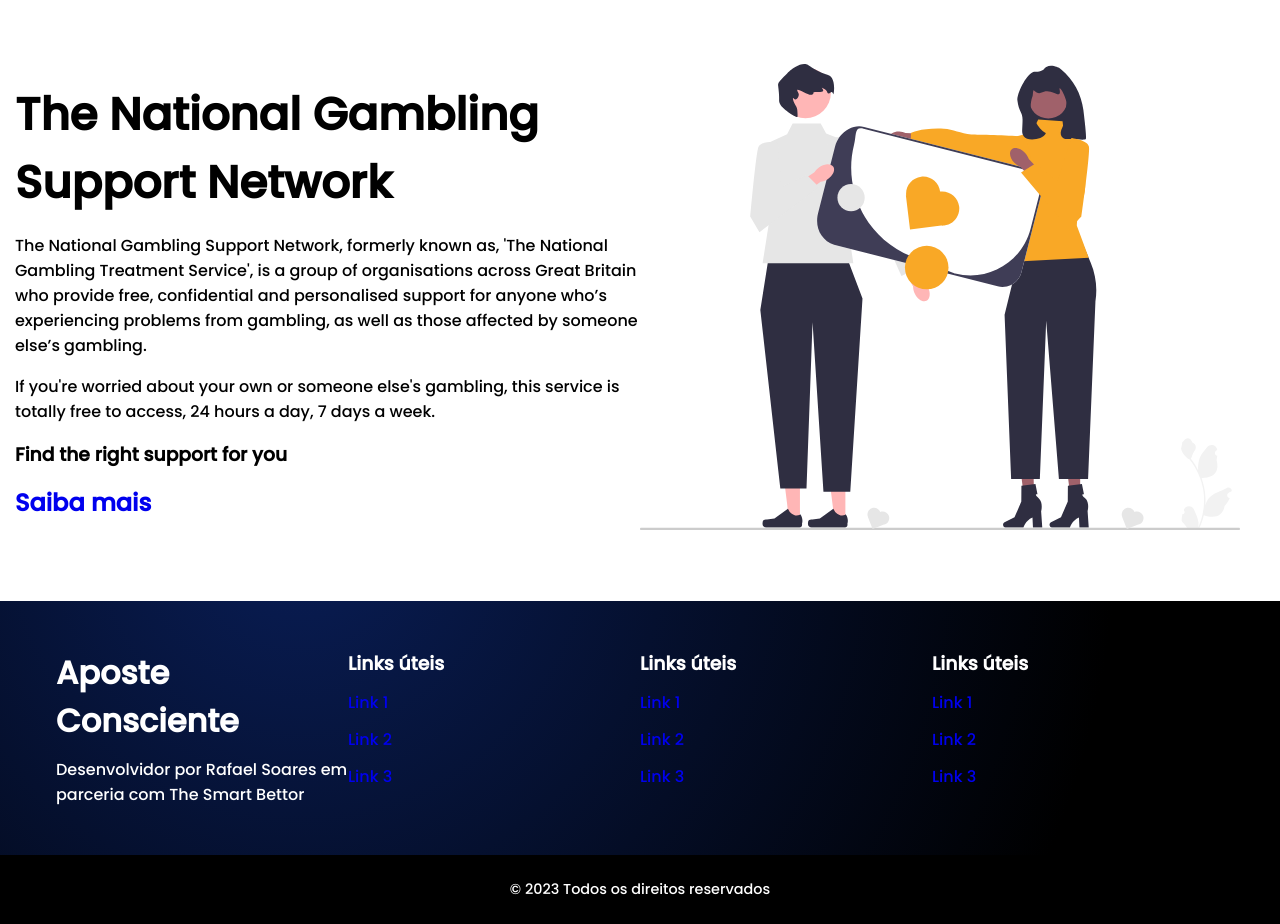
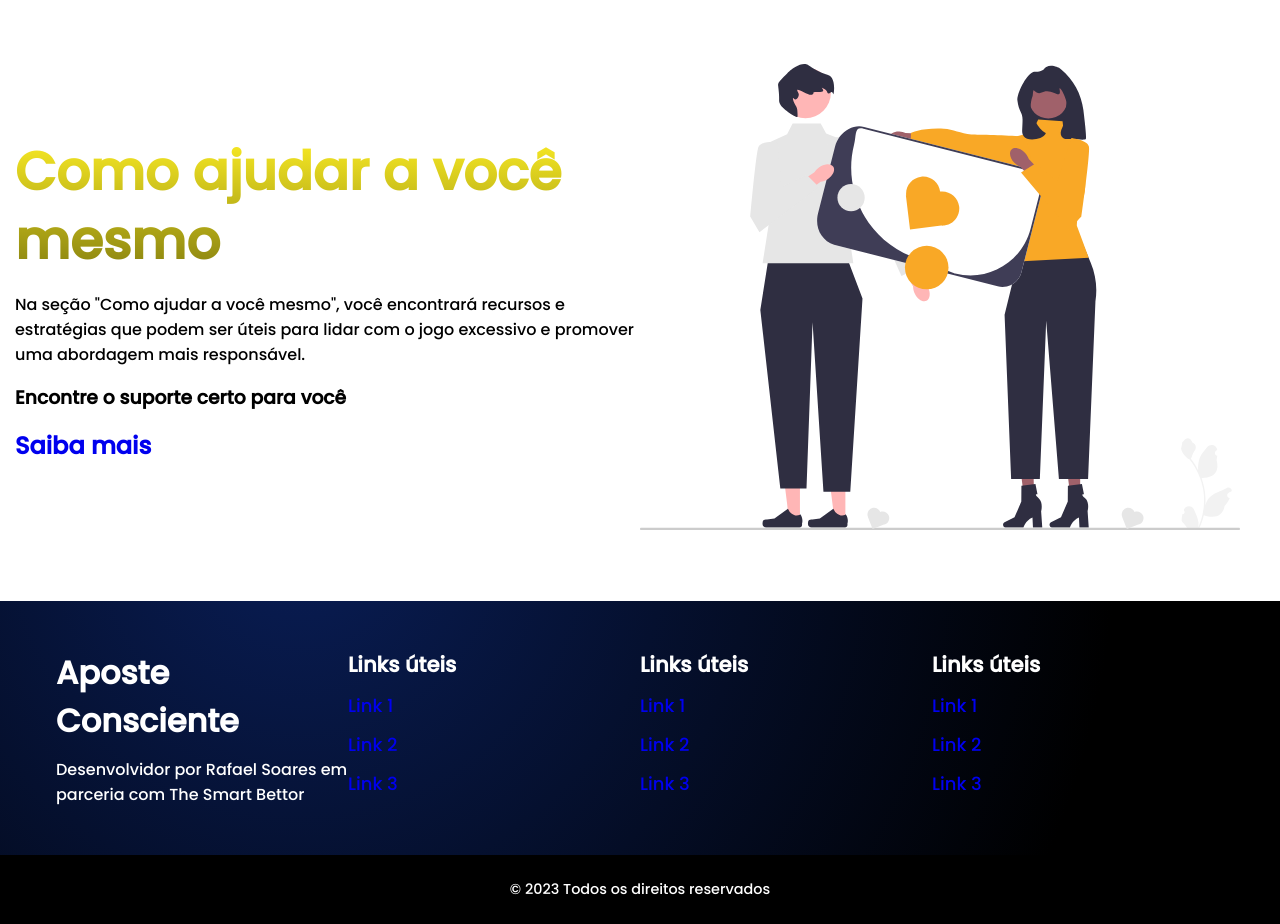
Before and after one commit to RafaelSoares12/AposteConsciente, a React (Vite) app: page / in a window 1280 px wide. Shown: the part 800-1724 px from the top of the page. Built offline with nearby package versions, Linux system fonts and the light colour scheme.

Commit message:
alterando conteúdo do section e header

```diff
--- a/src/components/Footer.css
+++ b/src/components/Footer.css
@@ -20,6 +20,7 @@ footer{
     gap: 0.75rem;
     list-style: none;
     color: white;
+    font-size: 18px;
 }
 
 .footer-copyright{
--- a/src/components/Header.css
+++ b/src/components/Header.css
@@ -24,6 +24,6 @@ header{
 .navlist a{
     color: #fff;
     margin-left: 120px;
-    font-size: 15px;
+    font-size: 20px;
     font-weight: 600;
 }
--- a/src/components/sections/Section.css
+++ b/src/components/sections/Section.css
@@ -22,6 +22,10 @@ section.help-you{
     gap: 1rem;
 }
 .main-content h1 {
-    font-size: 45px;
-    /* margin-bottom: 1rem; */
+    font-size: 53px;
+    line-height: 1.3;
+    background: -webkit-linear-gradient(#faeb24, #857f0f);
+    -webkit-background-clip: text;
+    -webkit-text-fill-color: transparent;
+
 }
--- a/src/components/sections/Section.jsx
+++ b/src/components/sections/Section.jsx
@@ -4,11 +4,10 @@ export function Section(){
     return(
         <section className="help-you">
             <div className="main-content">
-                <h1>The National Gambling Support Network</h1>
-                <p>The National Gambling Support Network, formerly known as, 'The National Gambling Treatment Service', is a group of organisations across Great Britain who provide free, confidential and personalised support for anyone who’s experiencing problems from gambling, as well as those affected by someone else’s gambling.</p>
-                <p>If you're worried about your own or someone else's gambling, this service is totally free to access, 24 hours a day, 7 days a week.</p>
+                <h1>Como ajudar a você mesmo</h1>
+                <p>Na seção "Como ajudar a você mesmo", você encontrará recursos e estratégias que podem ser úteis para lidar com o jogo excessivo e promover uma abordagem mais responsável. </p>
 
-                <h3>Find the right support for you</h3>
+                <h3>Encontre o suporte certo para você</h3>
                 <h2><a href="#">Saiba mais</a></h2>
             </div>
             <div className="main-img">
```
